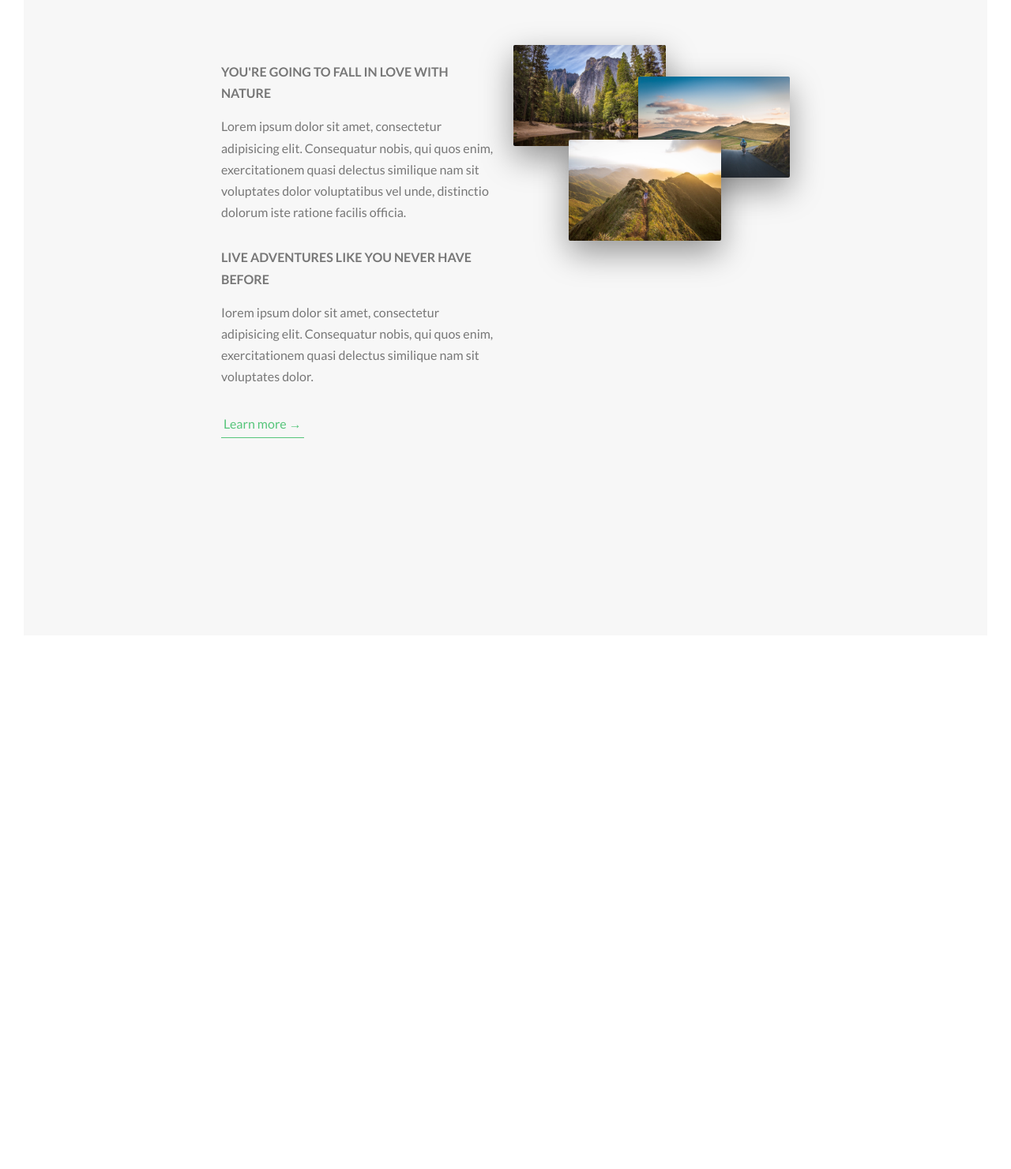
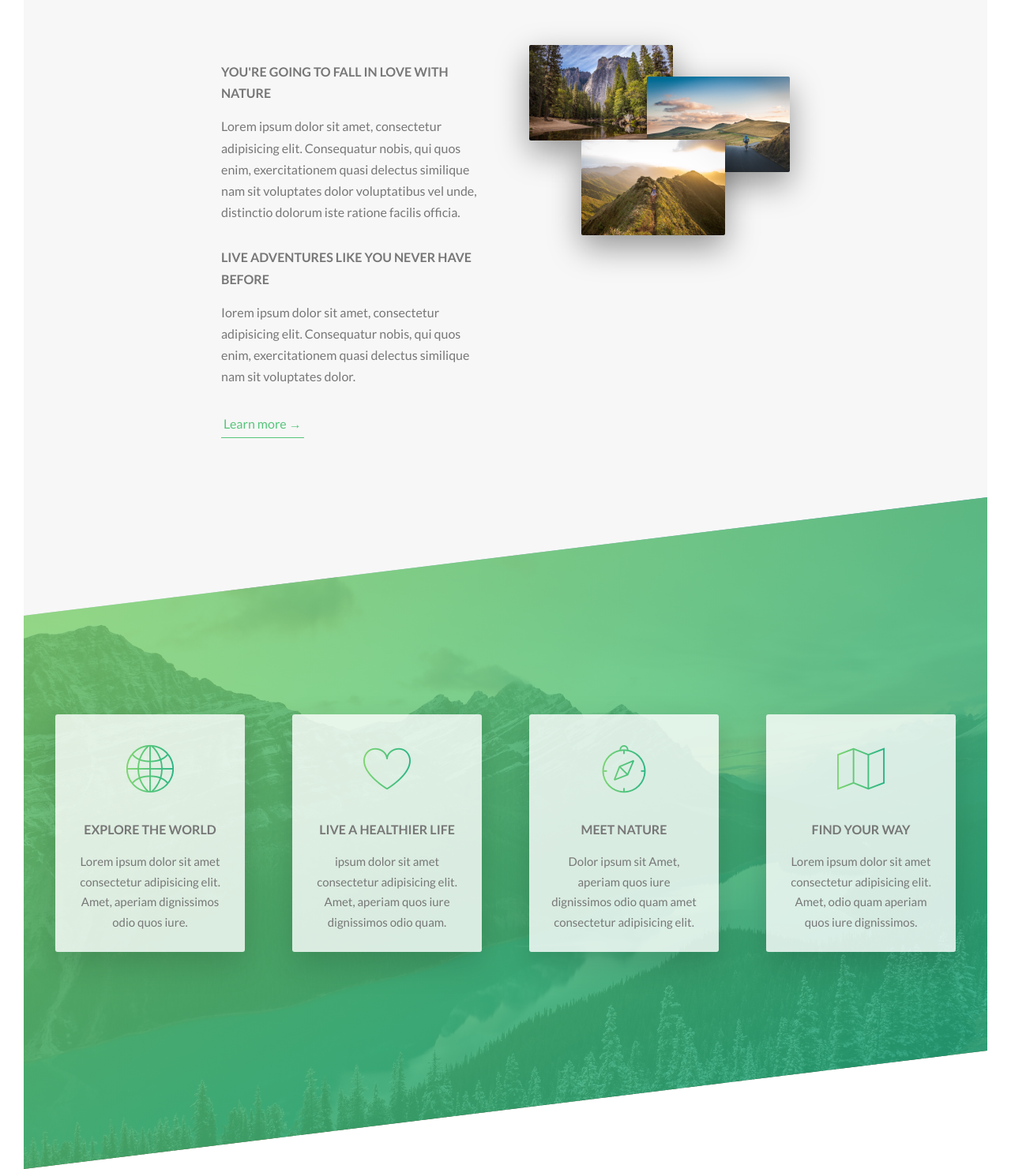
Before and after one commit to Mubeen07/advanced-css-sass, a website: page Natours/index.html in a window 1280 px wide. Shown: the part 1002-2483 px from the top of the page at 79% size. Before the commit the page ends 1837 px from the top, so only its background shows below. Drawn offline with Linux system fonts and the light colour scheme.

Commit message:
Section 5 (icons fonts, text gradient, transform skew)

```diff
--- /dev/null
+++ b/Natours/css/icon-fonts.css
@@ -0,0 +1,444 @@
+@charset "UTF-8";
+
+@font-face {
+  font-family: "linea-basic-10";
+  src: url("fonts/linea-basic-10.eot");
+  src: url("fonts/linea-basic-10.eot?#iefix") format("embedded-opentype"),
+    url("fonts/linea-basic-10.woff") format("woff"),
+    url("fonts/linea-basic-10.ttf") format("truetype"),
+    url("fonts/linea-basic-10.svg#linea-basic-10") format("svg");
+  font-weight: normal;
+  font-style: normal;
+}
+
+[data-icon]:before {
+  font-family: "linea-basic-10" !important;
+  content: attr(data-icon);
+  font-style: normal !important;
+  font-weight: normal !important;
+  font-variant: normal !important;
+  text-transform: none !important;
+  speak: none;
+  line-height: 1;
+  -webkit-font-smoothing: antialiased;
+  -moz-osx-font-smoothing: grayscale;
+}
+
+[class^="icon-"]:before,
+[class*=" icon-"]:before {
+  font-family: "linea-basic-10" !important;
+  font-style: normal !important;
+  font-weight: normal !important;
+  font-variant: normal !important;
+  text-transform: none !important;
+  speak: none;
+  line-height: 1;
+  -webkit-font-smoothing: antialiased;
+  -moz-osx-font-smoothing: grayscale;
+}
+
+.icon-basic-accelerator:before {
+  content: "a";
+}
+.icon-basic-alarm:before {
+  content: "b";
+}
+.icon-basic-anchor:before {
+  content: "c";
+}
+.icon-basic-anticlockwise:before {
+  content: "d";
+}
+.icon-basic-archive:before {
+  content: "e";
+}
+.icon-basic-archive-full:before {
+  content: "f";
+}
+.icon-basic-ban:before {
+  content: "g";
+}
+.icon-basic-battery-charge:before {
+  content: "h";
+}
+.icon-basic-battery-empty:before {
+  content: "i";
+}
+.icon-basic-battery-full:before {
+  content: "j";
+}
+.icon-basic-battery-half:before {
+  content: "k";
+}
+.icon-basic-bolt:before {
+  content: "l";
+}
+.icon-basic-book:before {
+  content: "m";
+}
+.icon-basic-book-pen:before {
+  content: "n";
+}
+.icon-basic-book-pencil:before {
+  content: "o";
+}
+.icon-basic-bookmark:before {
+  content: "p";
+}
+.icon-basic-calculator:before {
+  content: "q";
+}
+.icon-basic-calendar:before {
+  content: "r";
+}
+.icon-basic-cards-diamonds:before {
+  content: "s";
+}
+.icon-basic-cards-hearts:before {
+  content: "t";
+}
+.icon-basic-case:before {
+  content: "u";
+}
+.icon-basic-chronometer:before {
+  content: "v";
+}
+.icon-basic-clessidre:before {
+  content: "w";
+}
+.icon-basic-clock:before {
+  content: "x";
+}
+.icon-basic-clockwise:before {
+  content: "y";
+}
+.icon-basic-cloud:before {
+  content: "z";
+}
+.icon-basic-clubs:before {
+  content: "A";
+}
+.icon-basic-compass:before {
+  content: "B";
+}
+.icon-basic-cup:before {
+  content: "C";
+}
+.icon-basic-diamonds:before {
+  content: "D";
+}
+.icon-basic-display:before {
+  content: "E";
+}
+.icon-basic-download:before {
+  content: "F";
+}
+.icon-basic-exclamation:before {
+  content: "G";
+}
+.icon-basic-eye:before {
+  content: "H";
+}
+.icon-basic-eye-closed:before {
+  content: "I";
+}
+.icon-basic-female:before {
+  content: "J";
+}
+.icon-basic-flag1:before {
+  content: "K";
+}
+.icon-basic-flag2:before {
+  content: "L";
+}
+.icon-basic-floppydisk:before {
+  content: "M";
+}
+.icon-basic-folder:before {
+  content: "N";
+}
+.icon-basic-folder-multiple:before {
+  content: "O";
+}
+.icon-basic-gear:before {
+  content: "P";
+}
+.icon-basic-geolocalize-01:before {
+  content: "Q";
+}
+.icon-basic-geolocalize-05:before {
+  content: "R";
+}
+.icon-basic-globe:before {
+  content: "S";
+}
+.icon-basic-gunsight:before {
+  content: "T";
+}
+.icon-basic-hammer:before {
+  content: "U";
+}
+.icon-basic-headset:before {
+  content: "V";
+}
+.icon-basic-heart:before {
+  content: "W";
+}
+.icon-basic-heart-broken:before {
+  content: "X";
+}
+.icon-basic-helm:before {
+  content: "Y";
+}
+.icon-basic-home:before {
+  content: "Z";
+}
+.icon-basic-info:before {
+  content: "0";
+}
+.icon-basic-ipod:before {
+  content: "1";
+}
+.icon-basic-joypad:before {
+  content: "2";
+}
+.icon-basic-key:before {
+  content: "3";
+}
+.icon-basic-keyboard:before {
+  content: "4";
+}
+.icon-basic-laptop:before {
+  content: "5";
+}
+.icon-basic-life-buoy:before {
+  content: "6";
+}
+.icon-basic-lightbulb:before {
+  content: "7";
+}
+.icon-basic-link:before {
+  content: "8";
+}
+.icon-basic-lock:before {
+  content: "9";
+}
+.icon-basic-lock-open:before {
+  content: "!";
+}
+.icon-basic-magic-mouse:before {
+  content: '"';
+}
+.icon-basic-magnifier:before {
+  content: "#";
+}
+.icon-basic-magnifier-minus:before {
+  content: "$";
+}
+.icon-basic-magnifier-plus:before {
+  content: "%";
+}
+.icon-basic-mail:before {
+  content: "&";
+}
+.icon-basic-mail-multiple:before {
+  content: "'";
+}
+.icon-basic-mail-open:before {
+  content: "(";
+}
+.icon-basic-mail-open-text:before {
+  content: ")";
+}
+.icon-basic-male:before {
+  content: "*";
+}
+.icon-basic-map:before {
+  content: "+";
+}
+.icon-basic-message:before {
+  content: ",";
+}
+.icon-basic-message-multiple:before {
+  content: "-";
+}
+.icon-basic-message-txt:before {
+  content: ".";
+}
+.icon-basic-mixer2:before {
+  content: "/";
+}
+.icon-basic-mouse:before {
+  content: ":";
+}
+.icon-basic-notebook:before {
+  content: ";";
+}
+.icon-basic-notebook-pen:before {
+  content: "<";
+}
+.icon-basic-notebook-pencil:before {
+  content: "=";
+}
+.icon-basic-paperplane:before {
+  content: ">";
+}
+.icon-basic-pencil-ruler:before {
+  content: "?";
+}
+.icon-basic-pencil-ruler-pen:before {
+  content: "@";
+}
+.icon-basic-photo:before {
+  content: "[";
+}
+.icon-basic-picture:before {
+  content: "]";
+}
+.icon-basic-picture-multiple:before {
+  content: "^";
+}
+.icon-basic-pin1:before {
+  content: "_";
+}
+.icon-basic-pin2:before {
+  content: "`";
+}
+.icon-basic-postcard:before {
+  content: "{";
+}
+.icon-basic-postcard-multiple:before {
+  content: "|";
+}
+.icon-basic-printer:before {
+  content: "}";
+}
+.icon-basic-question:before {
+  content: "~";
+}
+.icon-basic-rss:before {
+  content: "\\";
+}
+.icon-basic-server:before {
+  content: "\e000";
+}
+.icon-basic-server2:before {
+  content: "\e001";
+}
+.icon-basic-server-cloud:before {
+  content: "\e002";
+}
+.icon-basic-server-download:before {
+  content: "\e003";
+}
+.icon-basic-server-upload:before {
+  content: "\e004";
+}
+.icon-basic-settings:before {
+  content: "\e005";
+}
+.icon-basic-share:before {
+  content: "\e006";
+}
+.icon-basic-sheet:before {
+  content: "\e007";
+}
+.icon-basic-sheet-multiple:before {
+  content: "\e008";
+}
+.icon-basic-sheet-pen:before {
+  content: "\e009";
+}
+.icon-basic-sheet-pencil:before {
+  content: "\e00a";
+}
+.icon-basic-sheet-txt:before {
+  content: "\e00b";
+}
+.icon-basic-signs:before {
+  content: "\e00c";
+}
+.icon-basic-smartphone:before {
+  content: "\e00d";
+}
+.icon-basic-spades:before {
+  content: "\e00e";
+}
+.icon-basic-spread:before {
+  content: "\e00f";
+}
+.icon-basic-spread-bookmark:before {
+  content: "\e010";
+}
+.icon-basic-spread-text:before {
+  content: "\e011";
+}
+.icon-basic-spread-text-bookmark:before {
+  content: "\e012";
+}
+.icon-basic-star:before {
+  content: "\e013";
+}
+.icon-basic-tablet:before {
+  content: "\e014";
+}
+.icon-basic-target:before {
+  content: "\e015";
+}
+.icon-basic-todo:before {
+  content: "\e016";
+}
+.icon-basic-todo-pen:before {
+  content: "\e017";
+}
+.icon-basic-todo-pencil:before {
+  content: "\e018";
+}
+.icon-basic-todo-txt:before {
+  content: "\e019";
+}
+.icon-basic-todolist-pen:before {
+  content: "\e01a";
+}
+.icon-basic-todolist-pencil:before {
+  content: "\e01b";
+}
+.icon-basic-trashcan:before {
+  content: "\e01c";
+}
+.icon-basic-trashcan-full:before {
+  content: "\e01d";
+}
+.icon-basic-trashcan-refresh:before {
+  content: "\e01e";
+}
+.icon-basic-trashcan-remove:before {
+  content: "\e01f";
+}
+.icon-basic-upload:before {
+  content: "\e020";
+}
+.icon-basic-usb:before {
+  content: "\e021";
+}
+.icon-basic-video:before {
+  content: "\e022";
+}
+.icon-basic-watch:before {
+  content: "\e023";
+}
+.icon-basic-webpage:before {
+  content: "\e024";
+}
+.icon-basic-webpage-img-txt:before {
+  content: "\e025";
+}
+.icon-basic-webpage-multiple:before {
+  content: "\e026";
+}
+.icon-basic-webpage-txt:before {
+  content: "\e027";
+}
+.icon-basic-world:before {
+  content: "\e028";
+}
--- a/Natours/index.html
+++ b/Natours/index.html
@@ -9,7 +9,7 @@
       rel="stylesheet"
     />
 
-    <link rel="stylesheet" href="css/icon-font.css" />
+    <link rel="stylesheet" href="css/icon-fonts.css" />
     <link rel="stylesheet" href="css/style.css" />
     <link rel="shortcut icon" type="image/png" href="img/favicon.png" />
 
@@ -84,6 +84,62 @@
           </div>
         </div>
       </section>
+
+      <section class="section-features">
+        <div class="row">
+          <div class="col-1-of-4">
+            <div class="feature-box">
+              <i class="feature-box__icon icon-basic-world"></i>
+              <h3 class="heading-tertiary u-margin-bottom-small">
+                Explore the world
+              </h3>
+              <p class="feature-box__text">
+                Lorem ipsum dolor sit amet consectetur adipisicing elit. Amet,
+                aperiam dignissimos odio quos iure.
+              </p>
+            </div>
+          </div>
+
+          <div class="col-1-of-4">
+            <div class="feature-box">
+              <i class="feature-box__icon icon-basic-heart"></i>
+              <h3 class="heading-tertiary u-margin-bottom-small">
+                Live a healthier life
+              </h3>
+              <p class="feature-box__text">
+                ipsum dolor sit amet consectetur adipisicing elit. Amet, aperiam
+                quos iure dignissimos odio quam.
+              </p>
+            </div>
+          </div>
+
+          <div class="col-1-of-4">
+            <div class="feature-box">
+              <i class="feature-box__icon icon-basic-compass"></i>
+              <h3 class="heading-tertiary u-margin-bottom-small">
+                Meet Nature
+              </h3>
+              <p class="feature-box__text">
+                Dolor ipsum sit Amet, aperiam quos iure dignissimos odio quam
+                amet consectetur adipisicing elit.
+              </p>
+            </div>
+          </div>
+
+          <div class="col-1-of-4">
+            <div class="feature-box">
+              <i class="feature-box__icon icon-basic-map"></i>
+              <h3 class="heading-tertiary u-margin-bottom-small">
+                Find your way
+              </h3>
+              <p class="feature-box__text">
+                Lorem ipsum dolor sit amet consectetur adipisicing elit. Amet,
+                odio quam aperiam quos iure dignissimos.
+              </p>
+            </div>
+          </div>
+        </div>
+      </section>
     </main>
   </body>
 </html>
--- a/Natours/sass/abstracts/_variables.scss
+++ b/Natours/sass/abstracts/_variables.scss
@@ -14,4 +14,4 @@
 // GRID
 $grid-width: 114rem;
 $gutter-vertical: 8rem;
-$gutter-horizontal: 2rem;
+$gutter-horizontal: 6rem;
--- /dev/null
+++ b/Natours/sass/components/_feature-box.scss
@@ -0,0 +1,27 @@
+.feature-box {
+  background-color: rgba($color-white, 0.8);
+  font-size: 1.5rem;
+  padding: 2.5rem;
+  text-align: center;
+  border-radius: 3px;
+  box-shadow: 0 1.5rem 4rem rgba($color-black, 0.15);
+  transition: transform 0.3s;
+
+  &__icon {
+    font-size: 6rem;
+    margin-bottom: 0.5rem;
+    display: inline-block;
+    background-image: linear-gradient(
+      to right,
+      $color-primary-light,
+      $color-primary-dark
+    );
+    background-clip: text;
+    -webkit-background-clip: text;
+    color: transparent;
+  }
+
+  &:hover {
+    transform: translateY(-1.5rem) scale(1.03);
+  }
+}
--- a/Natours/sass/main.scss
+++ b/Natours/sass/main.scss
@@ -9,6 +9,7 @@
 
 @import "components/btn";
 @import "components/composition";
+@import "components/feature-box";
 
 @import "layout/header";
 @import "layout/grid";
--- a/Natours/sass/pages/_home.scss
+++ b/Natours/sass/pages/_home.scss
@@ -3,3 +3,20 @@
   padding: 25rem;
   margin-top: -20vh;
 }
+
+.section-features {
+  padding: 20rem 0;
+  background-image: linear-gradient(
+      to right bottom,
+      rgba($color-primary-light, 0.8),
+      rgba($color-primary-dark, 0.8)
+    ),
+    url(../img/nat-4.jpg);
+  background-size: cover;
+  transform: skewY(-7deg);
+  margin-top: -10rem;
+
+  & > * {
+    transform: skewY(7deg);
+  }
+}
```
Also changed, not shown: Natours/css/fonts/linea-basic-10.ttf (added), Natours/css/fonts/linea-basic-10.woff (added), Natours/css/style.css, 2 other files.
